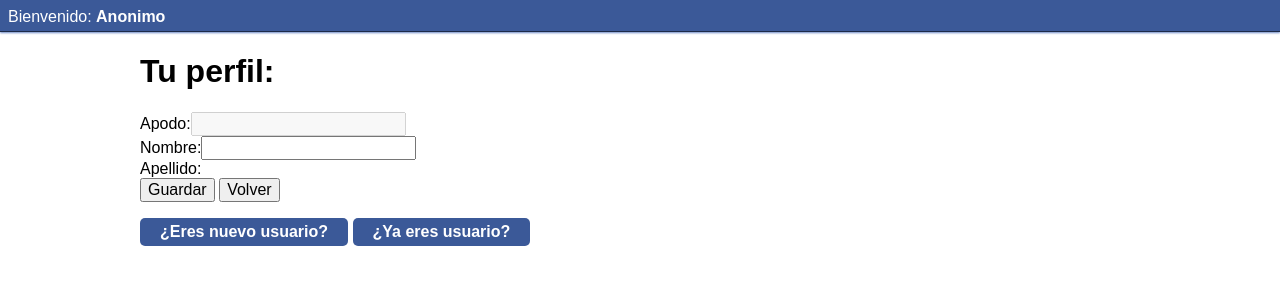
After one commit to elib0/pySMT, a Django app: template pySMT/templates/users/profile.html in a window 1280 px wide. The commit adds this page. Shown: the top 300 px of the page. Run offline with Django 3.2, Linux system fonts and the light colour scheme; the template is opened without the code that fills it, so the values that code supplies are empty; parts of the project's set-up code (start-up, migrations or seed data) failed here and were passed over; some libraries are stand-ins or nearby versions.

Commit message:
User Profile view

```diff
--- a/polls/models.py
+++ b/polls/models.py
@@ -2,7 +2,7 @@ import datetime
 from django.db import models
 from django.utils import timezone
 
-# Create your models here.
+
 class Poll(models.Model):
     def __unicode__(self):
         return self.question
@@ -20,6 +20,7 @@ class Poll(models.Model):
     question = models.CharField(max_length=200)
     pub_date = models.DateTimeField('date published')
 
+
 class Choice(models.Model):
     def __unicode__(self):
         return self.choice_text
--- a/pySMT/static/css/styl/style_styl.css
+++ b/pySMT/static/css/styl/style_styl.css
@@ -10,6 +10,7 @@ img,video,audio,embed,object,input,iframe{max-width:100%}
 .chromeframe p:before,.chromeframe p:after{content:"";display:table}
 .chromeframe p:after{clear:both}
 .chromeframe p a{color:#3a95fb}
+footer{margin:1em 0 0 0}
 .system-message{background-color:#3b5998;border-bottom:solid 1px #1d2b49;-webkit-box-shadow:0 1px 2px #6c89c6;box-shadow:0 1px 2px #6c89c6;height:2em;padding:.5em;color:#fff}
 .welcome-message span{font-weight:bold}
 .welcome-message span a,.welcome-message span a:hover,.welcome-message span a:visited,.welcome-message span a:active{color:#fff;font-weight:bold}
@@ -25,7 +26,7 @@ img,video,audio,embed,object,input,iframe{max-width:100%}
 footer{zoom:1;max-width:1000px;float:none !important;display:block;margin-right:auto !important;margin-left:auto !important;*margin-right:auto !important;*margin-left:auto !important;}
 footer:before,footer:after{content:"";display:table}
 footer:after{clear:both}
-footer a{padding:9px 30px;display:inline-block;background:#3b5998;-webkit-border-radius:5px;border-radius:5px;cursor:pointer;text-align:center;text-decoration:none;-webkit-transition:200ms ease all;-moz-transition:200ms ease all;-o-transition:200ms ease all;-ms-transition:200ms ease all;transition:200ms ease all;-webkit-box-shadow:inset 0 1px 0 rgba(255,255,255,0.2);box-shadow:inset 0 1px 0 rgba(255,255,255,0.2);border:1px solid #2c4a87;color:#dfe5f2;text-shadow:0 1px 0 #1f3b74;border:0;background:#3b5998;text-shadow:none;-webkit-box-shadow:none;box-shadow:none;}
+footer a{padding:9px 30px;display:inline-block;background:#3b5998;-webkit-border-radius:5px;border-radius:5px;cursor:pointer;text-align:center;text-decoration:none;-webkit-transition:200ms ease all;-moz-transition:200ms ease all;-o-transition:200ms ease all;-ms-transition:200ms ease all;transition:200ms ease all;-webkit-box-shadow:inset 0 1px 0 rgba(255,255,255,0.2);box-shadow:inset 0 1px 0 rgba(255,255,255,0.2);border:1px solid #2c4a87;color:#dfe5f2;text-shadow:0 1px 0 #1f3b74;border:0;background:#3b5998;text-shadow:none;-webkit-box-shadow:none;box-shadow:none;font-weight:bold;color:#fff;padding:5px 20px}
 footer a:hover{opacity:.9;-ms-filter:"progid:DXImageTransform.Microsoft.Alpha(Opacity=90)";filter:alpha(opacity=90);color:#e9eef7}
 footer a:active{opacity:1;-ms-filter:none;filter:none;position:relative;top:1px}
 @media all and (max-width: 705px) {
--- a/pySMT/static/css/styl/style_styl.styl
+++ b/pySMT/static/css/styl/style_styl.styl
@@ -4,6 +4,9 @@
 max-center = 1000px
 
 color-base = #3B5998
+
+footer
+	margin: 1em 0 0 0;
 
 .system-message
 	background-color: color-base
@@ -42,6 +45,9 @@ footer
 	center(max-center)
 	a
 		btn(color-base)
+		font-weight: bold
+		color: #FFF
+		padding: 5px 20px
 
 
 // Mobile
--- a/pySMT/templates/index.html
+++ b/pySMT/templates/index.html
@@ -59,7 +59,7 @@
         <footer>
             {% block footer %}
                 {% if not user.is_authenticated %}
-                    <a href=" {% url 'users:register' %} ">Eres nuevo usuario?</a>
+                    <a href=" {% url 'users:register' %} ">¿Eres nuevo usuario?</a>
                     <a href="{% url 'users:login' %}">¿Ya eres usuario?</a>
                 {% else %}
                     <a href="{% url 'users:logout' %}">Salir</a>
--- a/pySMT/templates/polls/result.html
+++ b/pySMT/templates/polls/result.html
@@ -20,6 +20,7 @@
 		<li class="bar{{ forloop.counter }}">{{ choice.choice_text }} - Votos({{ choice.votes }})</li>
 		{% endfor %}
 	</ul>
+	<span>Votos totales: {{ poll.get_vote_count }}</span><br>
 {% else %}
 	<h2 class="alert">Error en los resultados!</h2>
 {% endif %}
--- /dev/null
+++ b/pySMT/templates/users/profile.html
@@ -0,0 +1,26 @@
+{% extends "index.html" %}
+
+{% block titlehtml %}
+	Perfil de {{ user.username }}
+{% endblock titlehtml %}
+
+{% block content %}
+	{% if user %}
+	<form action="#" method="POST">
+	<h1>Tu perfil:</h1>
+	<label for="username">Apodo:</label><input type="text" name="username" id="username" value="{{ user.username }}" disabled="true"><br>
+	<label for="">Nombre:</label><input type="text" name="name" id="name"><br>
+	<label for="">Apellido:</label><br>
+	<input type="submit" value="Guardar">
+	<input type="button" id="btnVolver" name="btnVolver" value="Volver">
+	</form>
+	{% endif %}
+{% endblock content %}
+
+{% block js %}
+<script>
+	$('#btnVolver').click(function(event) {
+		window.history.back();
+	});
+</script>
+{% endblock js %}
--- a/users/views.py
+++ b/users/views.py
@@ -27,7 +27,8 @@ def save(request):
 
 def profile(request, user_id):
     u = User.objects.get(pk=user_id)
-    return HttpResponse("Perfil de %s." % u.username)
+    # return HttpResponse("Perfil de %s." % u.username)
+    return render(request, 'users/profile.html', {'user': u})
 
 
 def loginuser(request):
```
